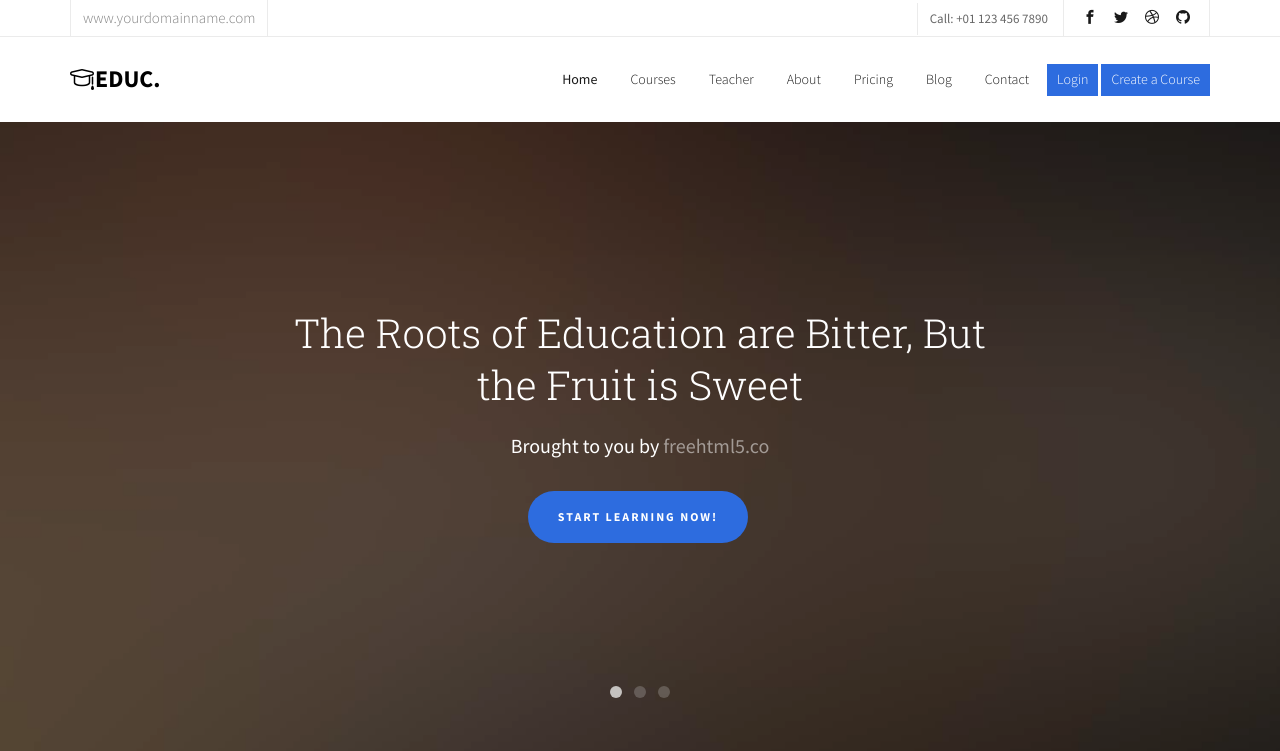
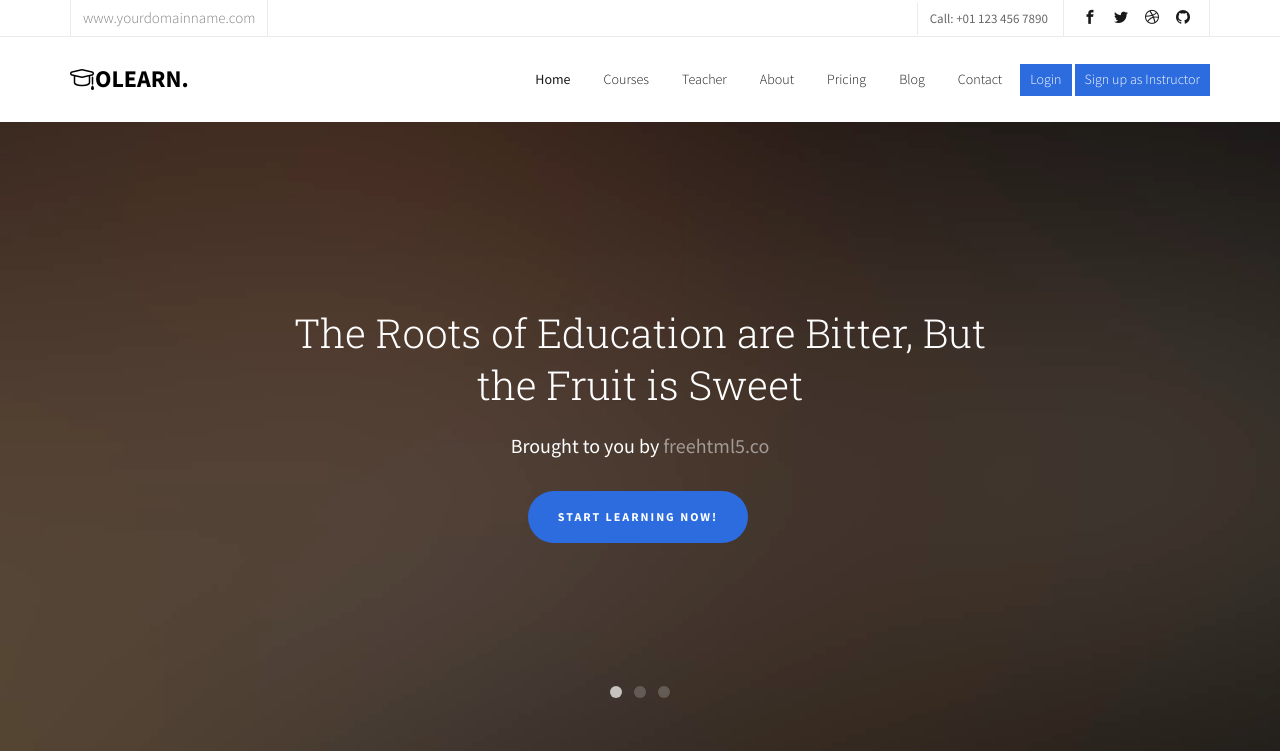
Before and after one commit to vladimirdj/openlearn, a PHP site: page / in a window 1280 px wide. Shown: the top 751 px of the page. Run offline with PHP 8.4, Linux system fonts and the light colour scheme; some web fonts are replaced.

Commit message:
Changed logo

```diff
--- a/index.php
+++ b/index.php
@@ -94,7 +94,7 @@
 			<div class="container">
 				<div class="row">
 					<div class="col-xs-2">
-						<div id="fh5co-logo"><a href="index.php"><i class="icon-study"></i>Educ<span>.</span></a></div>
+						<div id="fh5co-logo"><a href="index.php"><i class="icon-study"></i>OLearn<span>.</span></a></div>
 					</div>
 					<div class="col-xs-10 text-right menu-1">
 						<ul>
@@ -114,7 +114,7 @@
 							</li>
 							<li><a href="contact.html">Contact</a></li>
 							<li class="btn-cta"><a href="#"><span>Login</span></a></li>
-							<li class="btn-cta"><a href="#"><span>Create a Course</span></a></li>
+							<li class="btn-cta"><a href="#"><span>Sign up as Instructor</span></a></li>
 						</ul>
 					</div>
 				</div>
```
